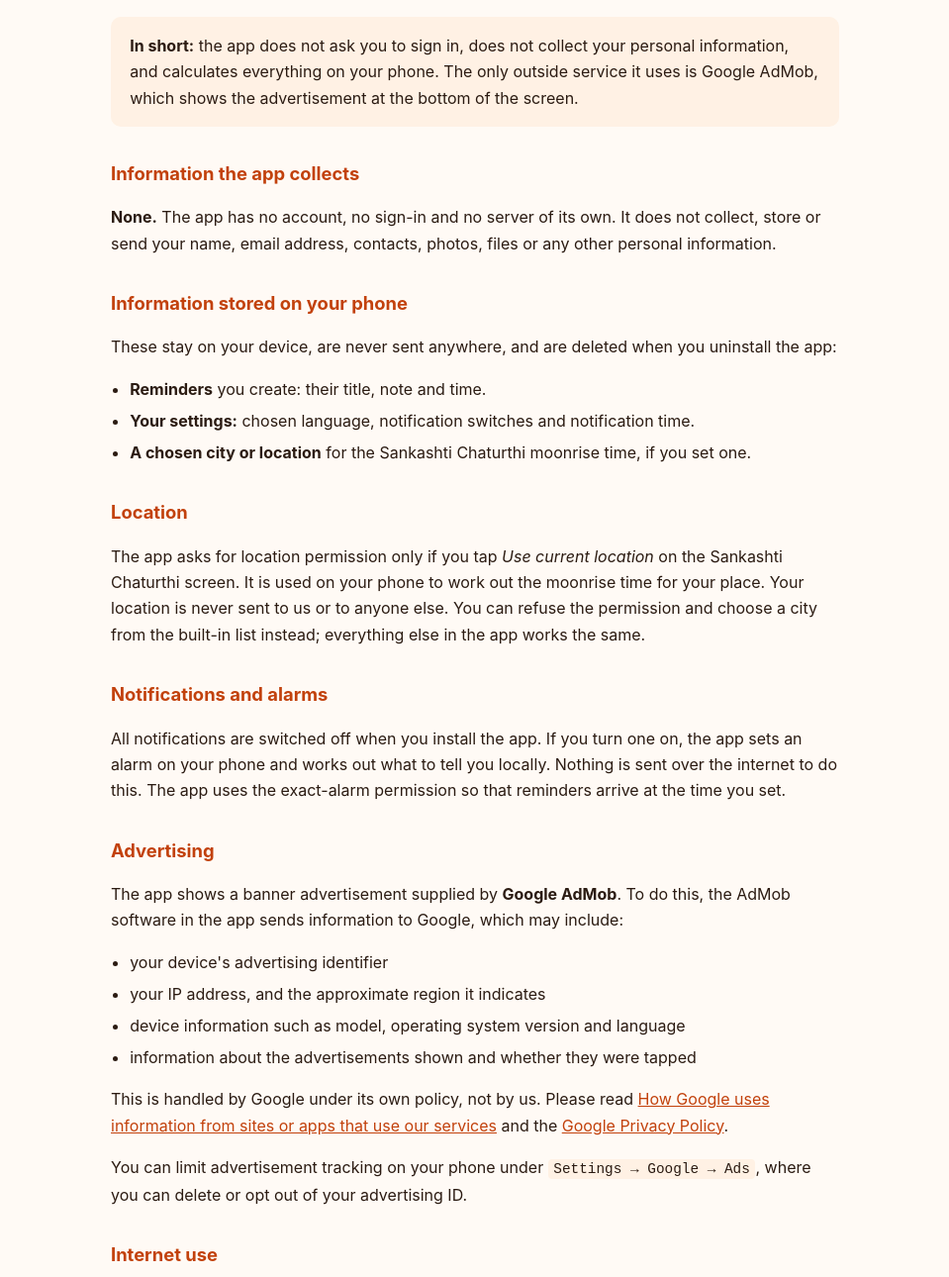
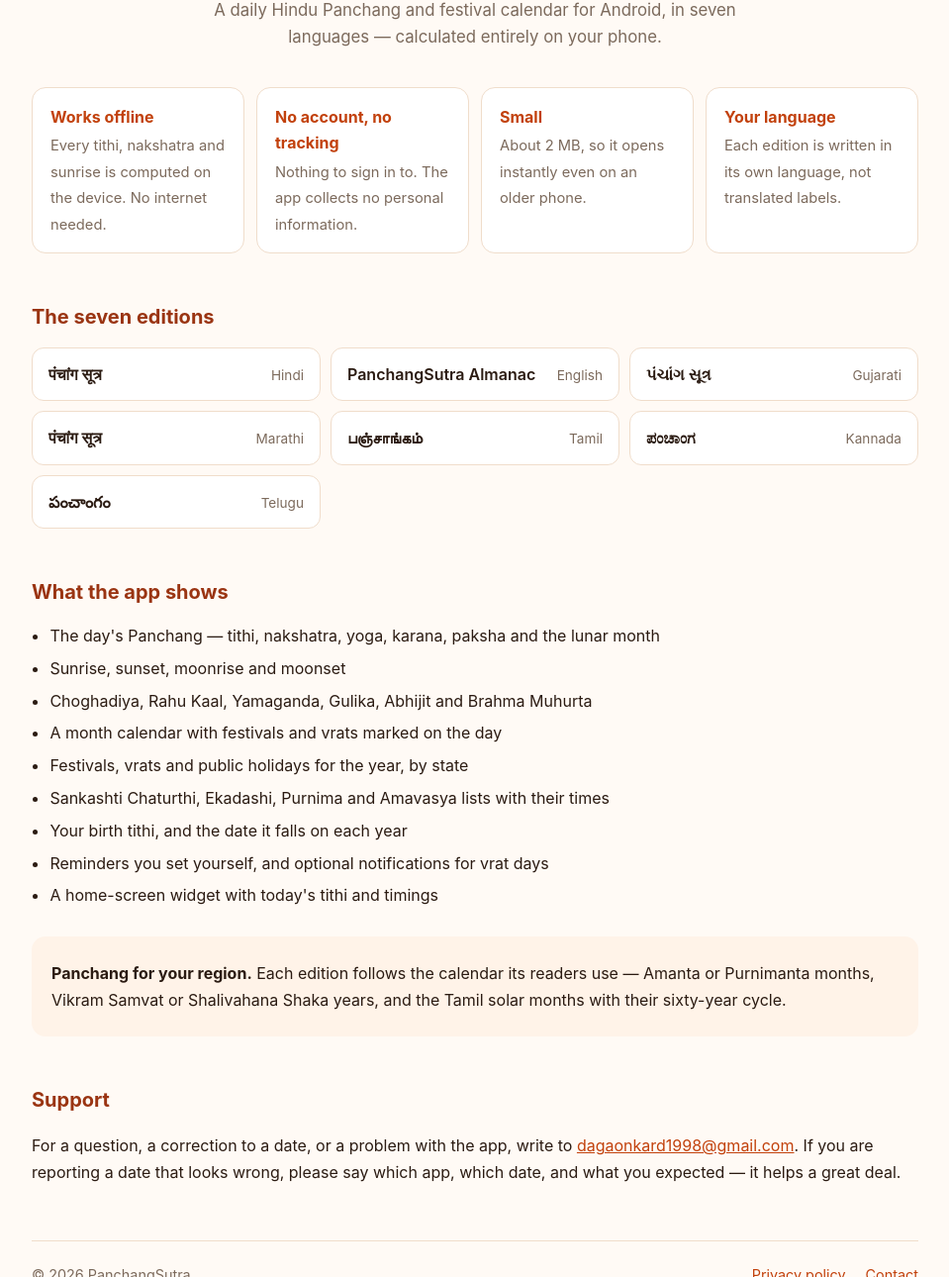
Before and after one commit to 96dev/LandingPagePanchangSutra, a plain HTML site: page index.html in a window 1280 px wide. Shown: the part 207-1497 px from the top of the page at 99% size, without its empty margins (160-1119 px from the left). Drawn offline with Linux system fonts and the light colour scheme.

Commit message:
Add files via upload

```diff
--- a/index.html
+++ b/index.html
@@ -3,90 +3,155 @@
 <head>
 <meta charset="utf-8">
 <meta name="viewport" content="width=device-width, initial-scale=1">
-<title>Privacy Policy — PanchangSutra</title>
+<title>PanchangSutra</title>
+<meta name="description" content="Offline Hindu Panchang and calendar apps for Android, in seven languages. No internet needed, no accounts, no tracking.">
 <style>
-  :root { color-scheme: light; }
-  body { margin: 0 auto; max-width: 46rem; padding: 2rem 1rem 4rem;
-         font: 16px/1.65 -apple-system, "Segoe UI", Roboto, sans-serif; color: #2b1b12; background: #fffaf5; }
-  h1 { font-size: 1.7rem; margin: 0 0 .25rem; color: #9a3412; }
-  h2 { font-size: 1.15rem; margin: 2rem 0 .5rem; color: #c2410c; }
-  .updated { color: #7c6a5c; font-size: .9rem; margin-bottom: 2rem; }
-  ul { padding-left: 1.2rem; }
-  li { margin: .35rem 0; }
-  code { background: #fff1e4; padding: .1rem .35rem; border-radius: 4px; font-size: .9em; }
-  a { color: #c2410c; }
-  .note { background: #fff1e4; border-radius: 10px; padding: 1rem 1.2rem; margin: 1.5rem 0; }
+  :root {
+    color-scheme: light dark;
+    --bg: #fffaf5;
+    --card: #ffffff;
+    --line: #f0ddcb;
+    --ink: #2b1b12;
+    --muted: #7c6a5c;
+    --accent: #c2410c;
+    --accent-deep: #9a3412;
+    --tint: #fff3e8;
+  }
+  @media (prefers-color-scheme: dark) {
+    :root:not([data-theme="light"]) {
+      --bg: #1a1310;
+      --card: #241a15;
+      --line: #3b2a21;
+      --ink: #f2e7df;
+      --muted: #b29c8c;
+      --accent: #fb923c;
+      --accent-deep: #fdba74;
+      --tint: #2d2017;
+    }
+  }
+
+  * { box-sizing: border-box; }
+  body {
+    margin: 0;
+    padding: 0 16px 72px;
+    background: var(--bg);
+    color: var(--ink);
+    font: 16px/1.65 -apple-system, BlinkMacSystemFont, "Segoe UI", Roboto, sans-serif;
+  }
+  .wrap { max-width: 56rem; margin: 0 auto; }
+
+  header { padding: 56px 0 8px; text-align: center; }
+  .mark {
+    width: 72px; height: 72px; margin: 0 auto 18px; display: block;
+  }
+  h1 { font-size: 2rem; margin: 0 0 .3rem; letter-spacing: -.02em; color: var(--accent-deep); }
+  .tagline { color: var(--muted); margin: 0 auto; max-width: 34rem; font-size: 1.05rem; }
+
+  h2 { font-size: 1.25rem; margin: 48px 0 14px; color: var(--accent-deep); }
+
+  .points { list-style: none; padding: 0; margin: 28px 0 0; display: grid; gap: 12px;
+            grid-template-columns: repeat(auto-fit, minmax(210px, 1fr)); }
+  .points li {
+    background: var(--card); border: 1px solid var(--line); border-radius: 14px;
+    padding: 16px 18px;
+  }
+  .points strong { display: block; color: var(--accent); margin-bottom: 2px; }
+  .points span { color: var(--muted); font-size: .92rem; }
+
+  .apps { display: grid; gap: 10px; grid-template-columns: repeat(auto-fit, minmax(240px, 1fr));
+          padding: 0; margin: 0; list-style: none; }
+  .apps li {
+    background: var(--card); border: 1px solid var(--line); border-radius: 12px;
+    padding: 13px 16px; display: flex; align-items: baseline; gap: 10px;
+  }
+  .apps .lang { color: var(--muted); font-size: .85rem; margin-left: auto; white-space: nowrap; }
+  .apps .name { font-weight: 600; }
+
+  .feature-list { padding-left: 1.15rem; margin: 0; }
+  .feature-list li { margin: .4rem 0; }
+
+  .box {
+    background: var(--tint); border-radius: 14px; padding: 18px 20px; margin: 28px 0 0;
+  }
+  .box p { margin: .4rem 0; }
+
+  a { color: var(--accent); }
+  footer {
+    margin-top: 56px; padding-top: 22px; border-top: 1px solid var(--line);
+    color: var(--muted); font-size: .9rem; display: flex; flex-wrap: wrap; gap: 8px 20px;
+    align-items: center; justify-content: space-between;
+  }
+  footer nav { display: flex; gap: 20px; flex-wrap: wrap; }
 </style>
 </head>
 <body>
+<div class="wrap">
 
-<h1>Privacy Policy</h1>
-<p class="updated">For the PanchangSutra apps. Last updated: 17 November 2026.</p>
+<header>
+  <svg class="mark" viewBox="0 0 64 64" role="img" aria-label="PanchangSutra">
+    <circle cx="32" cy="32" r="30" fill="var(--tint)"/>
+    <g stroke="var(--accent)" stroke-width="2.4" stroke-linecap="round">
+      <path d="M32 7v6M32 51v6M7 32h6M51 32h6M14.3 14.3l4.2 4.2M45.5 45.5l4.2 4.2M49.7 14.3l-4.2 4.2M18.5 45.5l-4.2 4.2"/>
+    </g>
+    <circle cx="32" cy="32" r="15" fill="var(--accent)"/>
+    <path d="M38 23a11 11 0 1 0 0 18 13 13 0 0 1 0-18z" fill="var(--tint)"/>
+  </svg>
+  <h1>PanchangSutra</h1>
+  <p class="tagline">A daily Hindu Panchang and festival calendar for Android, in seven
+  languages — calculated entirely on your phone.</p>
+</header>
 
-<p>This policy explains what the PanchangSutra apps do with your information. It covers all
-editions of the app: Hindi, English (Almanac), Gujarati, Marathi, Tamil, Kannada and Telugu.</p>
+<ul class="points">
+  <li><strong>Works offline</strong><span>Every tithi, nakshatra and sunrise is computed on the device. No internet needed.</span></li>
+  <li><strong>No account, no tracking</strong><span>Nothing to sign in to. The app collects no personal information.</span></li>
+  <li><strong>Small</strong><span>About 2&nbsp;MB, so it opens instantly even on an older phone.</span></li>
+  <li><strong>Your language</strong><span>Each edition is written in its own language, not translated labels.</span></li>
+</ul>
 
-<div class="note">
-  <strong>In short:</strong> the app does not ask you to sign in, does not collect your personal
-  information, and calculates everything on your phone. The only outside service it uses is Google
-  AdMob, which shows the advertisement at the bottom of the screen.
+<h2>The seven editions</h2>
+<ul class="apps">
+  <li><span class="name">पंचांग सूत्र</span> <span class="lang">Hindi</span></li>
+  <li><span class="name">PanchangSutra Almanac</span> <span class="lang">English</span></li>
+  <li><span class="name">પંચાંગ સૂત્ર</span> <span class="lang">Gujarati</span></li>
+  <li><span class="name">पंचांग सूत्र</span> <span class="lang">Marathi</span></li>
+  <li><span class="name">பஞ்சாங்கம்</span> <span class="lang">Tamil</span></li>
+  <li><span class="name">ಪಂಚಾಂಗ</span> <span class="lang">Kannada</span></li>
+  <li><span class="name">పంచాంగం</span> <span class="lang">Telugu</span></li>
+</ul>
+
+<h2>What the app shows</h2>
+<ul class="feature-list">
+  <li>The day's Panchang — tithi, nakshatra, yoga, karana, paksha and the lunar month</li>
+  <li>Sunrise, sunset, moonrise and moonset</li>
+  <li>Choghadiya, Rahu Kaal, Yamaganda, Gulika, Abhijit and Brahma Muhurta</li>
+  <li>A month calendar with festivals and vrats marked on the day</li>
+  <li>Festivals, vrats and public holidays for the year, by state</li>
+  <li>Sankashti Chaturthi, Ekadashi, Purnima and Amavasya lists with their times</li>
+  <li>Your birth tithi, and the date it falls on each year</li>
+  <li>Reminders you set yourself, and optional notifications for vrat days</li>
+  <li>A home-screen widget with today's tithi and timings</li>
+</ul>
+
+<div class="box">
+  <p><strong>Panchang for your region.</strong> Each edition follows the calendar its readers
+  use — Amanta or Purnimanta months, Vikram Samvat or Shalivahana Shaka years, and the Tamil
+  solar months with their sixty-year cycle.</p>
 </div>
 
-<h2>Information the app collects</h2>
-<p><strong>None.</strong> The app has no account, no sign-in and no server of its own. It does not
-collect, store or send your name, email address, contacts, photos, files or any other personal
-information.</p>
+<h2>Support</h2>
+<p>For a question, a correction to a date, or a problem with the app, write to
+<a href="mailto:dagaonkard1998@gmail.com">dagaonkard1998@gmail.com</a>.
+If you are reporting a date that looks wrong, please say which app, which date, and what you
+expected — it helps a great deal.</p>
 
-<h2>Information stored on your phone</h2>
-<p>These stay on your device, are never sent anywhere, and are deleted when you uninstall the app:</p>
-<ul>
-  <li><strong>Reminders</strong> you create: their title, note and time.</li>
-  <li><strong>Your settings:</strong> chosen language, notification switches and notification time.</li>
-  <li><strong>A chosen city or location</strong> for the Sankashti Chaturthi moonrise time, if you set one.</li>
-</ul>
+<footer>
+  <span>© 2026 PanchangSutra</span>
+  <nav>
+    <a href="privacy.html">Privacy policy</a>
+    <a href="mailto:dagaonkard1998@gmail.com">Contact</a>
+  </nav>
+</footer>
 
-<h2>Location</h2>
-<p>The app asks for location permission only if you tap <em>Use current location</em> on the
-Sankashti Chaturthi screen. It is used on your phone to work out the moonrise time for your place.
-Your location is never sent to us or to anyone else. You can refuse the permission and choose a city
-from the built-in list instead; everything else in the app works the same.</p>
-
-<h2>Notifications and alarms</h2>
-<p>All notifications are switched off when you install the app. If you turn one on, the app sets an
-alarm on your phone and works out what to tell you locally. Nothing is sent over the internet to do
-this. The app uses the exact-alarm permission so that reminders arrive at the time you set.</p>
-
-<h2>Advertising</h2>
-<p>The app shows a banner advertisement supplied by <strong>Google AdMob</strong>. To do this, the
-AdMob software in the app sends information to Google, which may include:</p>
-<ul>
-  <li>your device's advertising identifier</li>
-  <li>your IP address, and the approximate region it indicates</li>
-  <li>device information such as model, operating system version and language</li>
-  <li>information about the advertisements shown and whether they were tapped</li>
-</ul>
-<p>This is handled by Google under its own policy, not by us. Please read
-<a href="https://policies.google.com/technologies/partner-sites">How Google uses information from
-sites or apps that use our services</a> and the
-<a href="https://policies.google.com/privacy">Google Privacy Policy</a>.</p>
-<p>You can limit advertisement tracking on your phone under
-<code>Settings → Google → Ads</code>, where you can delete or opt out of your advertising ID.</p>
-
-<h2>Internet use</h2>
-<p>The app uses the internet only to load advertisements. All Panchang calculations — tithi,
-nakshatra, yoga, karana, sunrise, sunset, moonrise, festivals, vrats and holidays — are done on your
-phone and work with no internet connection at all.</p>
-
-<h2>Children</h2>
-<p>The app is not directed at children under 13 and does not knowingly collect any information from
-them.</p>
-
-<h2>Changes to this policy</h2>
-<p>If this policy changes, the new version will be posted at this address with an updated date.</p>
-
-<h2>Contact</h2>
-<p>For any question about this policy, write to:
-<a href="mailto:dagaonkard1998@gmail.com">dagaonkard1998@gmail.com</a></p>
-
+</div>
 </body>
 </html>
```
Also changed, not shown: privacy.html (added, +95 -0 lines).
